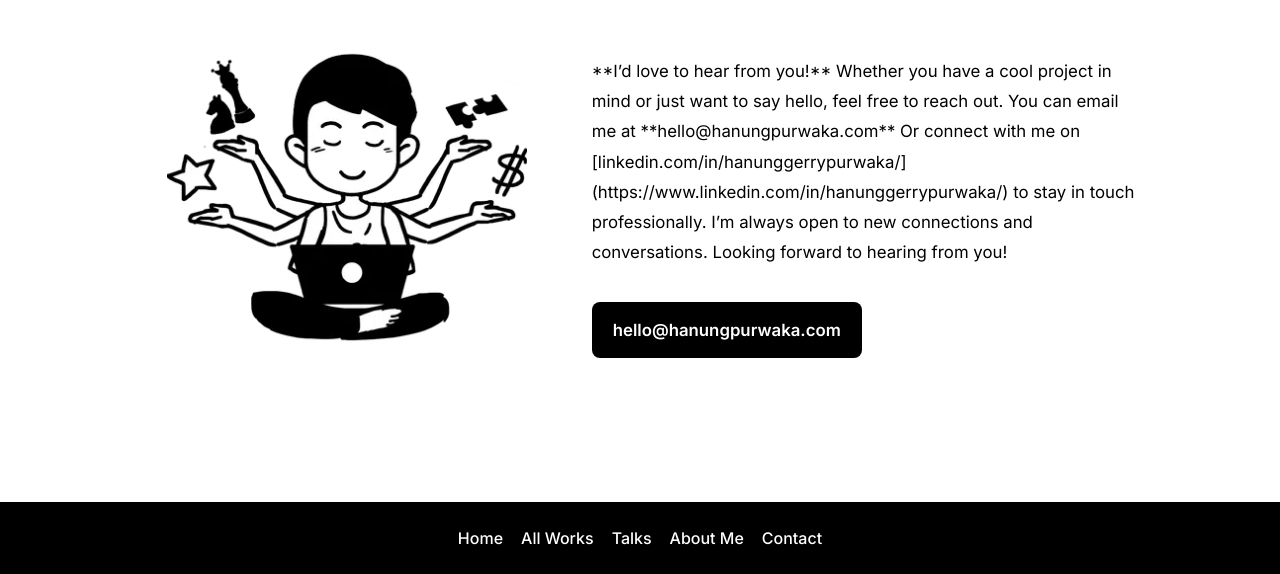
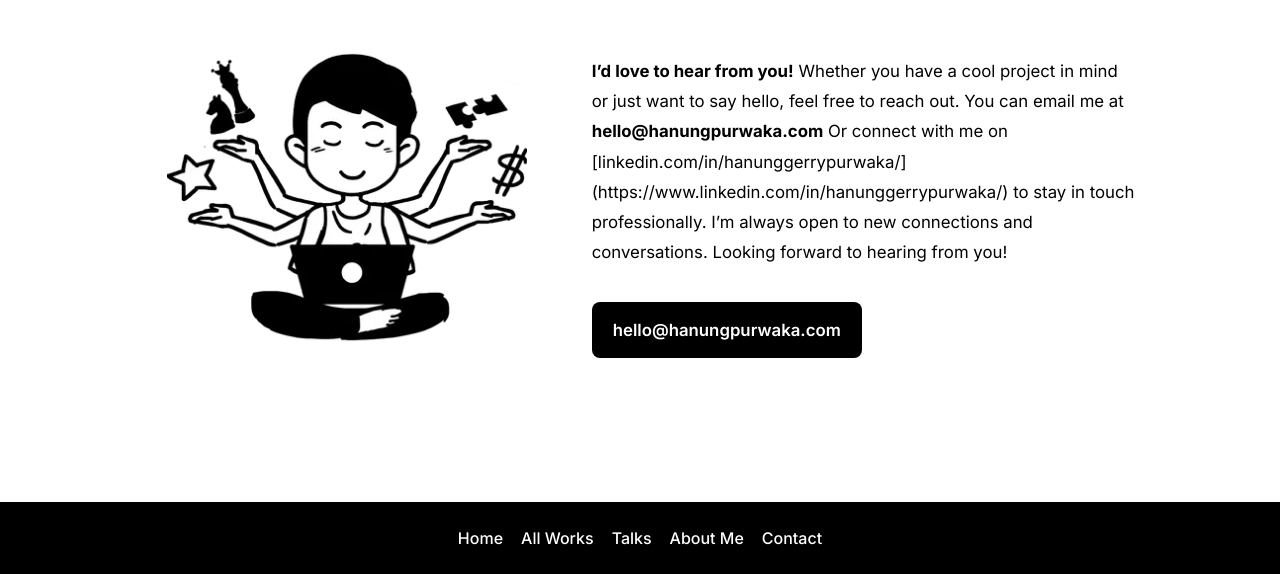
Before and after one commit to hanunggerrypurwaka/personal_website, a plain HTML site: page contact.html in a window 1280 px wide. Shown: the part 226-800 px from the top of the page. Drawn offline with Linux system fonts and the light colour scheme.

Commit message:
Update contact.html

```diff
--- a/contact.html
+++ b/contact.html
@@ -42,11 +42,11 @@
           </div>
           <div class="contact-copy">
             <p>
-             **I’d love to hear from you!**
+             <b>I’d love to hear from you!</b>
 
 Whether you have a cool project in mind or just want to say hello, feel free to reach out.
 
-You can email me at **hello@hanungpurwaka.com**
+You can email me at <b>hello@hanungpurwaka.com</b>
 
 Or connect with me on [linkedin.com/in/hanunggerrypurwaka/](https://www.linkedin.com/in/hanunggerrypurwaka/) to stay in touch professionally.
 
```
